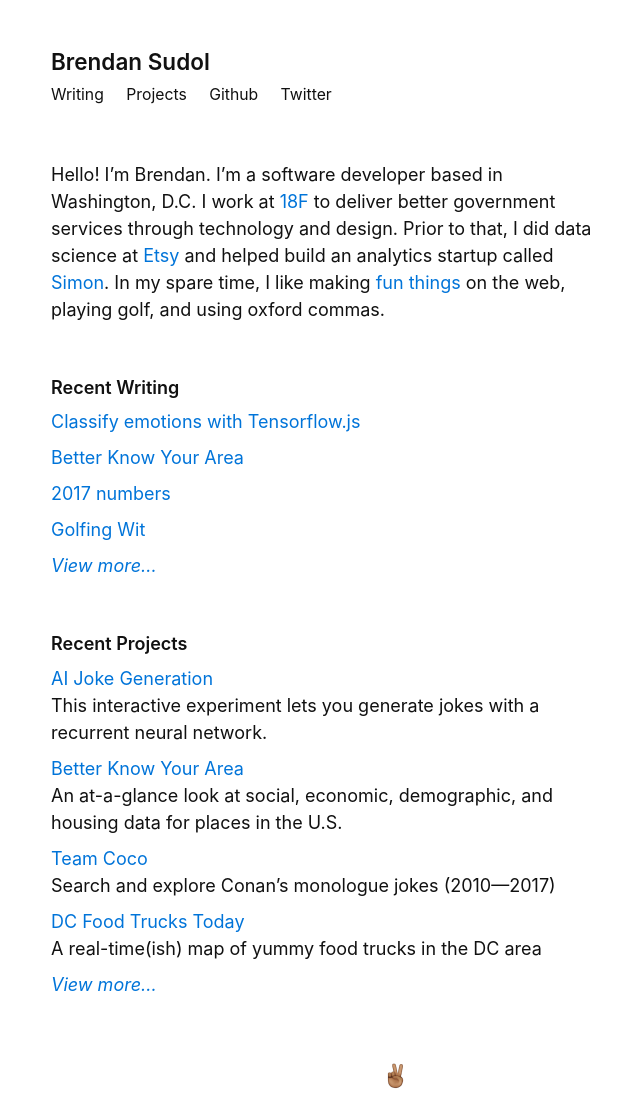
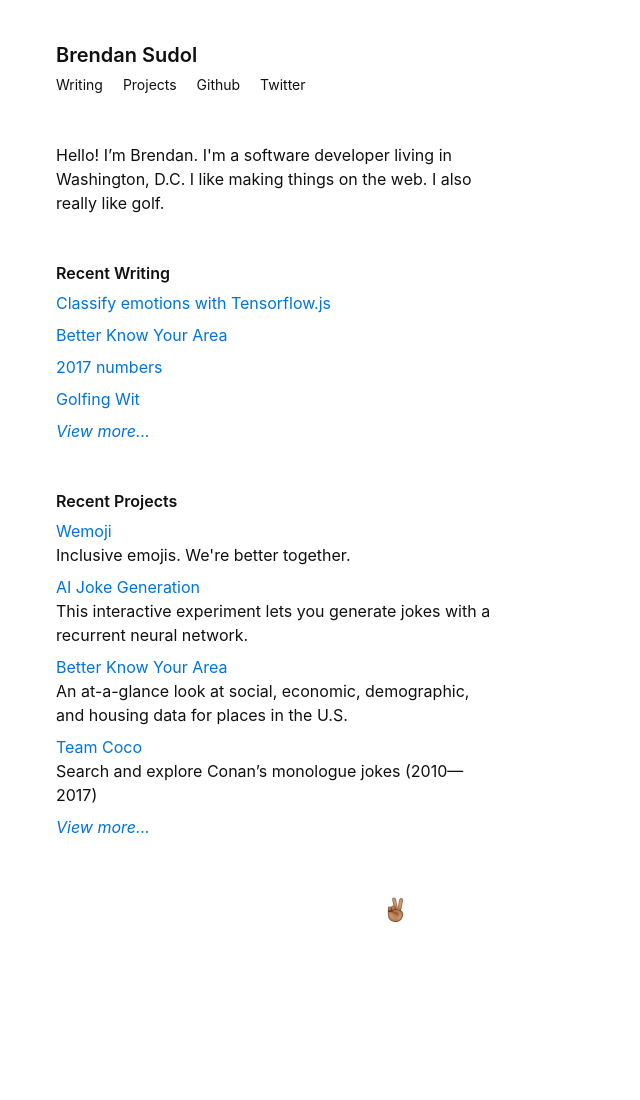
Before and after one commit to brendansudol/brendansudol.github.io, a Jekyll site: the page built from _pages/index.md, in a window 1280 px wide. Shown: the whole page, without its empty margins (244-884 px from the left). Built offline with Jekyll 4.4.1, drawn with Linux system fonts in a browser that asks for light colours; after the commit the page ends 933 px from its top, so only the background shows below that.

Commit message:
home copy

```diff
--- a/_config.yml
+++ b/_config.yml
@@ -36,6 +36,9 @@ exclude:
   - webpack.config.js
 
 projects:
+- title: Wemoji
+  url: https://getwemoji.com
+  summary: Inclusive emojis. We're better together.
 - title: AI Joke Generation
   url: https://brendansudol.com/neural-jokes/
   summary: >
@@ -62,9 +65,6 @@ projects:
   url: http://brendansudol.github.io/find-emoji/
   summary: >
     A fast, simple game to find the one common emoji. Inspired by "Spot it!"
-- title: Emojwe
-  url: http://emoj-we.com
-  summary: A tool to make emojis that include everyone. ❤️️
 - title: Vinobot
   url: http://www.vinobot.co
   summary: A tipsy little robot that generates ridiculous wine tasting notes.
--- a/_includes/footer.html
+++ b/_includes/footer.html
@@ -1,3 +1,5 @@
 <footer class='p1 center'>
-  <img class='align-middle' src='/assets/img/misc/peace.gif' width='30'>
+  <a href="https://getwemoji.com/" target="_blank">
+    <img class='align-middle' src='/assets/img/misc/peace.gif' width='30'>
+  </a>
 </footer>
--- a/_pages/index.md
+++ b/_pages/index.md
@@ -3,15 +3,13 @@ layout: skinny
 permalink: /
 ---
 
-Hello! I’m Brendan. I'm a software developer based in Washington, D.C. I work at
-[18F](https://18f.gsa.gov/) to deliver better government services through
-technology and design. Prior to that, I did data science at
-[Etsy](https://www.etsy.com/) and helped build an analytics startup called
-[Simon](https://www.simondata.com). In my spare time, I like making
-[fun things](/projects) on the web, playing golf, and using oxford commas.
+<p class='sm-col-4'>
+  Hello! I’m Brendan. I'm a software developer living in Washington, D.C. I like
+  making things on the web. I also really like golf.
+</p>
 
 <h4 class='mt4'>Recent Writing</h4>
-<ul class='m0 list-reset'>
+<ul class='m0 list-reset sm-col-4'>
   {% for post in site.posts limit:4 %}
     <li class='mb1'>
       <a href='{{ post.url | prepend: site.baseurl }}'>{{ post.title }}</a>
@@ -21,7 +19,7 @@ technology and design. Prior to that, I did data science at
 </ul>
 
 <h4 class='mt4'>Recent Projects</h4>
-<ul class='m0 list-reset'>
+<ul class='m0 list-reset sm-col-4'>
   {% for project in site.projects limit:4 %}
     <li class='mb1'>
       <a target='_blank' href='{{ project.url }}'>{{ project.title }}</a>
--- a/_sass/_type.scss
+++ b/_sass/_type.scss
@@ -1,5 +1,4 @@
 html { font-size: 16px; }
-@media #{$breakpoint-md} { html { font-size: 18px; } }
 
 h1, .h1 { font-size: $h1; }
 h2, .h2 { font-size: $h2; }
--- a/_sass/_variables.scss
+++ b/_sass/_variables.scss
@@ -1,37 +1,38 @@
 $black: #111111 !default;
-$gray: #AAAAAA !default;
-$white: #FFFFFF !default;
-$blue: #0074D9 !default;
-$navy: #001F3F !default;
-$green: #2ECC40 !default;
-$orange: #FF851B !default;
-$red: #FF4136 !default;
+$gray: #aaaaaa !default;
+$white: #ffffff !default;
+$blue: #0074d9 !default;
+$navy: #001f3f !default;
+$green: #2ecc40 !default;
+$orange: #ff851b !default;
+$red: #ff4136 !default;
 
-$darken-1: rgba(0, 0, 0, .0625) !default;
-$darken-2: rgba(0, 0, 0, .125) !default;
-$darken-3: rgba(0, 0, 0, .25) !default;
-$darken-4: rgba(0, 0, 0, .5) !default;
+$darken-1: rgba(0, 0, 0, 0.0625) !default;
+$darken-2: rgba(0, 0, 0, 0.125) !default;
+$darken-3: rgba(0, 0, 0, 0.25) !default;
+$darken-4: rgba(0, 0, 0, 0.5) !default;
 
 $h0: 2.75rem !default;
 $h1: 2.25rem !default;
 $h2: 1.5rem !default;
 $h3: 1.25rem !default;
 $h4: 1rem !default;
-$h5: .875rem !default;
-$h6: .75rem !default;
+$h5: 0.875rem !default;
+$h6: 0.75rem !default;
 
-$space-1: .5rem !default;
+$space-1: 0.5rem !default;
 $space-2: 1rem !default;
 $space-3: 2rem !default;
 $space-4: 3rem !default;
 
-$container-width: 690px !default;
+$container-width: 680px !default;
 $breakpoint-sm: '(min-width: 40em)' !default;
 $breakpoint-md: '(min-width: 52em)' !default;
 $breakpoint-lg: '(min-width: 64em)' !default;
 
 $serif-font-family: georgia, times, serif !default;
-$sans-serif-font-family: -apple-system, BlinkMacSystemFont, helvetica, sans-serif !default;
+$sans-serif-font-family: -apple-system, BlinkMacSystemFont, helvetica,
+    sans-serif !default;
 $monospace-font-family: consolas, courier, monospace !default;
 $bold-font-weight: 600 !default;
 
@@ -39,7 +40,7 @@ $heading-font-family: $sans-serif-font-family !default;
 $heading-font-weight: $bold-font-weight !default;
 $heading-line-height: 1.25 !default;
 $heading-margin-top: 1em !default;
-$heading-margin-bottom: .5em !default;
+$heading-margin-bottom: 0.5em !default;
 $paragraph-margin-top: 0 !default;
 $paragraph-margin-bottom: $space-2 !default;
 
@@ -54,7 +55,7 @@ $button-font-family: inherit !default;
 $button-font-size: inherit !default;
 $button-font-weight: $bold-font-weight !default;
 $button-line-height: 1.125rem !default;
-$button-padding-y: .5rem !default;
+$button-padding-y: 0.5rem !default;
 $button-padding-x: 1rem !default;
 $button-color: $white !default;
 $button-background-color: $blue !default;
@@ -62,10 +63,10 @@ $button-background-color: $blue !default;
 $form-field-font-family: inherit !default;
 $form-field-font-size: 1rem !default;
 $form-field-height: 2.25rem !default;
-$form-field-padding-y: .5rem !default;
-$form-field-padding-x: .5rem !default;
+$form-field-padding-y: 0.5rem !default;
+$form-field-padding-x: 0.5rem !default;
 $field-focus-color: $blue !default;
 
 $table-header-font-weight: $bold-font-weight !default;
 $table-cell-padding-x: $space-2 !default;
-$table-cell-padding-y: .25rem !default;
+$table-cell-padding-y: 0.25rem !default;
```
Also changed, not shown: _sass/_base.scss (+9 -2 lines).
